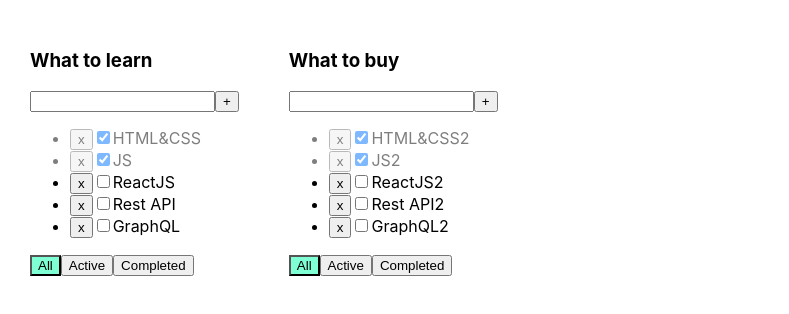
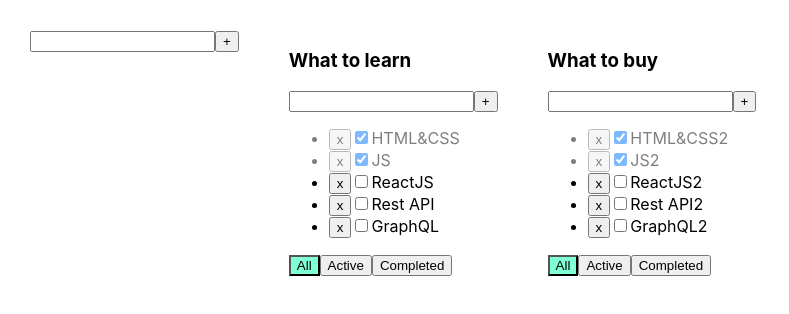
Before and after one commit to Yuhee2020/Microtasks, a React (Create React App) app in the folder todolistonelove/: page / in a window 1280 px wide. Shown: the top 314 px of the page, without its empty margins (0-789 px from the left). Built offline with nearby package versions, Linux system fonts and the light colour scheme.

Commit message:
lesson6 finish

```diff
--- a/todolistonelove/src/App.tsx
+++ b/todolistonelove/src/App.tsx
@@ -2,6 +2,7 @@ import React, {useState} from 'react';
 import './App.css';
 import {Todolist} from './Todolist';
 import {v1} from "uuid";
+import {FormForAdd} from "./FormForAdd";
 
 export type FilterType = "all" | "active" | "completed"
 export type TodolistsType = {
@@ -38,6 +39,12 @@ function App() {
         ]
     });
 
+    const EditTask = (todolistID:string, taskId:string, newTitle:string) => {
+        setTasks({...tasks, [todolistID]:tasks[todolistID].map(el=>el.id===taskId? {...el, title:newTitle}:el)})
+    }
+    const EditTodolist = (todolistID:string,newTitle:string)=>{
+        setTodolists(todolists.map(el=>el.id===todolistID? {...el, title:newTitle}: el))
+    }
 
     const removeTask = (todolistID: string, taskId: string) => {
         setTasks({...tasks, [todolistID]: tasks[todolistID].filter(el => el.id !== taskId)})
@@ -55,10 +62,17 @@ function App() {
         })
 
     }
+    const addTodolist = (title: string) => {
+        let NewTodolistId = v1();
+        let newTodolist: TodolistsType = {id: NewTodolistId, title: title, filter: 'all'}
+        setTodolists([newTodolist, ...todolists])
+        setTasks({...tasks, [NewTodolistId]: []})
 
+    }
 
     return (
         <div className="App">
+            <FormForAdd callBack={addTodolist}/>
             {todolists.map(el => {
                 let filteredTasks = tasks[el.id]
                 if (el.filter === "active") {
@@ -77,7 +91,9 @@ function App() {
                         changeFilter={changeFilter}
                         addTask={addTask}
                         changeStatus={changeStatus}
-                        filter={el.filter}/>
+                        filter={el.filter}
+                        EditTask={EditTask}
+                        EditTodolist={EditTodolist}/>
                 )
             })}
 
--- /dev/null
+++ b/todolistonelove/src/EditSpan.tsx
@@ -0,0 +1,27 @@
+import React, {ChangeEvent, useState} from "react";
+
+type PropsType={
+    title:string
+    callBack:(newTitle:string)=>void
+}
+
+
+export const EditSpan=(props:PropsType)=>{
+    const [editMode, setEditMode]=useState(false)
+    const [newTitle, setNewTitle]=useState(props.title)
+    const onDoubleClickHandler=()=>{
+        setEditMode(!editMode)
+        props.callBack(newTitle)
+    }
+    const onChangeHandler=(e:ChangeEvent<HTMLInputElement>)=>{
+        setNewTitle(e.currentTarget.value)
+    }
+
+    return ( editMode
+            ? <input value={newTitle}
+                     autoFocus
+                     onBlur={onDoubleClickHandler}
+                     onChange={onChangeHandler}/>
+            : <span onDoubleClick={onDoubleClickHandler}>{props.title}</span>
+    )
+}
--- a/todolistonelove/src/Todolist.tsx
+++ b/todolistonelove/src/Todolist.tsx
@@ -2,6 +2,7 @@ import React, {ChangeEvent, KeyboardEvent, useState} from 'react';
 import {FilterType} from "./App";
 import s from "./Todolist.module.css"
 import {FormForAdd} from "./FormForAdd";
+import {EditSpan} from "./EditSpan";
 
 type TaskType = {
     id: string
@@ -18,6 +19,8 @@ type PropsType = {
     changeStatus: (todolistID:string, taskId: string, isDoneStatus:boolean)=>void
     filter: FilterType
     todolistID:string
+    EditTask: (todolistID:string, taskId:string, newTitle:string)=>void
+    EditTodolist: (todolistID:string, newTitle:string)=>void
 }
 
 export function Todolist(props: PropsType) {
@@ -35,10 +38,17 @@ export function Todolist(props: PropsType) {
         props.addTask(props.todolistID, title)
 
     }
+    const EditSpanHH=(taskId: string, newTitle: string )=>{
+        props.EditTask(props.todolistID, taskId, newTitle)
+    }
+    const EditTodolistHandler=(newTitle:string)=>{
+        props.EditTodolist(props.todolistID, newTitle)
+    }
+
 
 
     return <div>
-        <h3>{props.title}</h3>
+        <h3><EditSpan title={props.title} callBack={EditTodolistHandler}/> </h3>
 
           <FormForAdd callBack={AddTaskHandler}/>
 
@@ -50,13 +60,17 @@ export function Todolist(props: PropsType) {
             const onChangeHandler=(e:ChangeEvent<HTMLInputElement>)=>{
                 props.changeStatus(props.todolistID, el.id, e.currentTarget.checked)
             }
+            const EditSpanHandler=(newTitle:string)=>{
+                EditSpanHH(el.id, newTitle)
+            }
             return (
                 <li key={el.id} className={el.isDone? s.task : ""}>
                     <button onClick={onClickHandler}>x</button>
                     <input type="checkbox"
                            onChange={onChangeHandler}
                            checked={el.isDone}/>
-                    <span>{el.title}</span>
+                    <EditSpan callBack={EditSpanHandler} title={el.title}/>
+
                 </li>
             )
         })}
```
